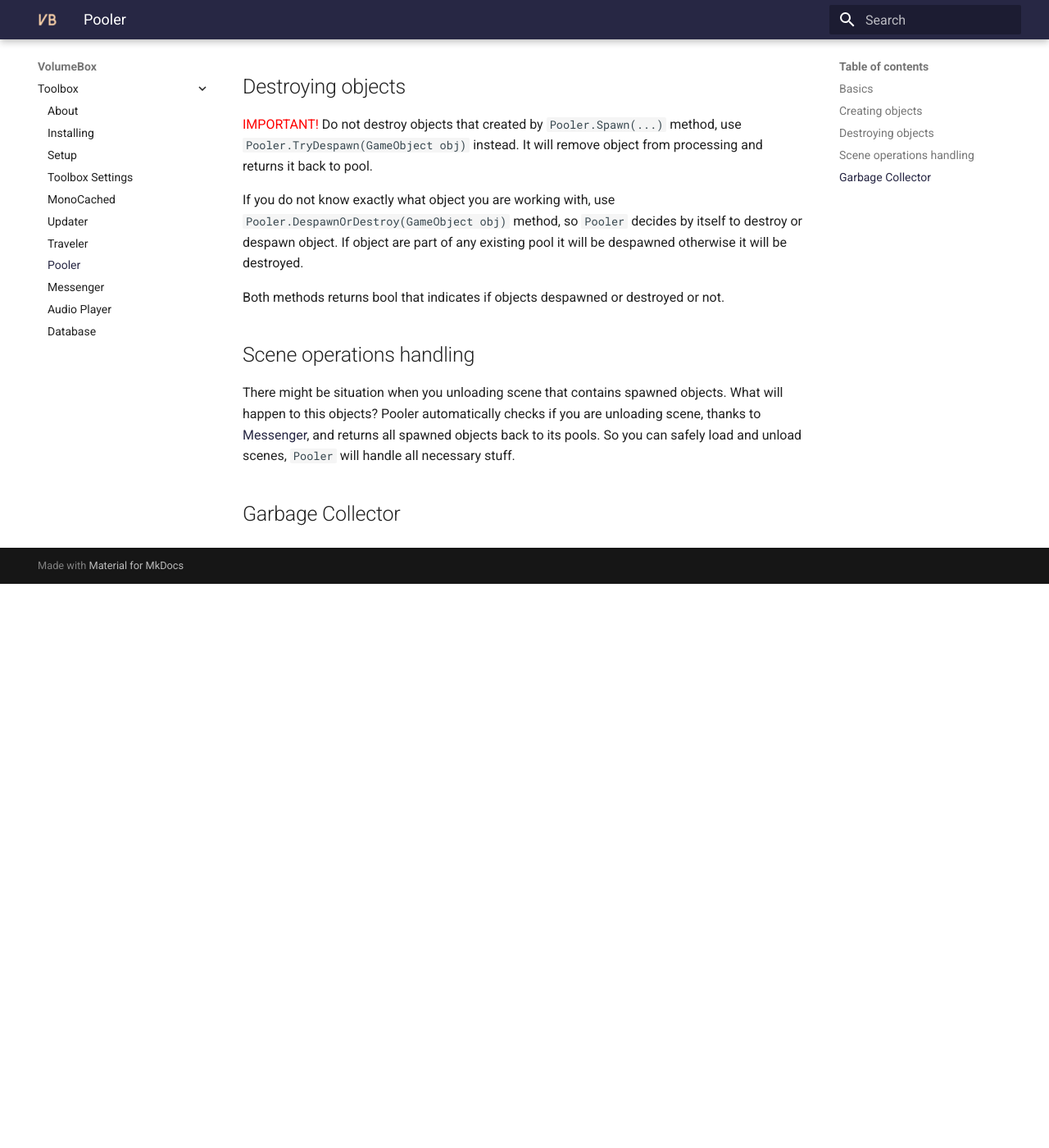
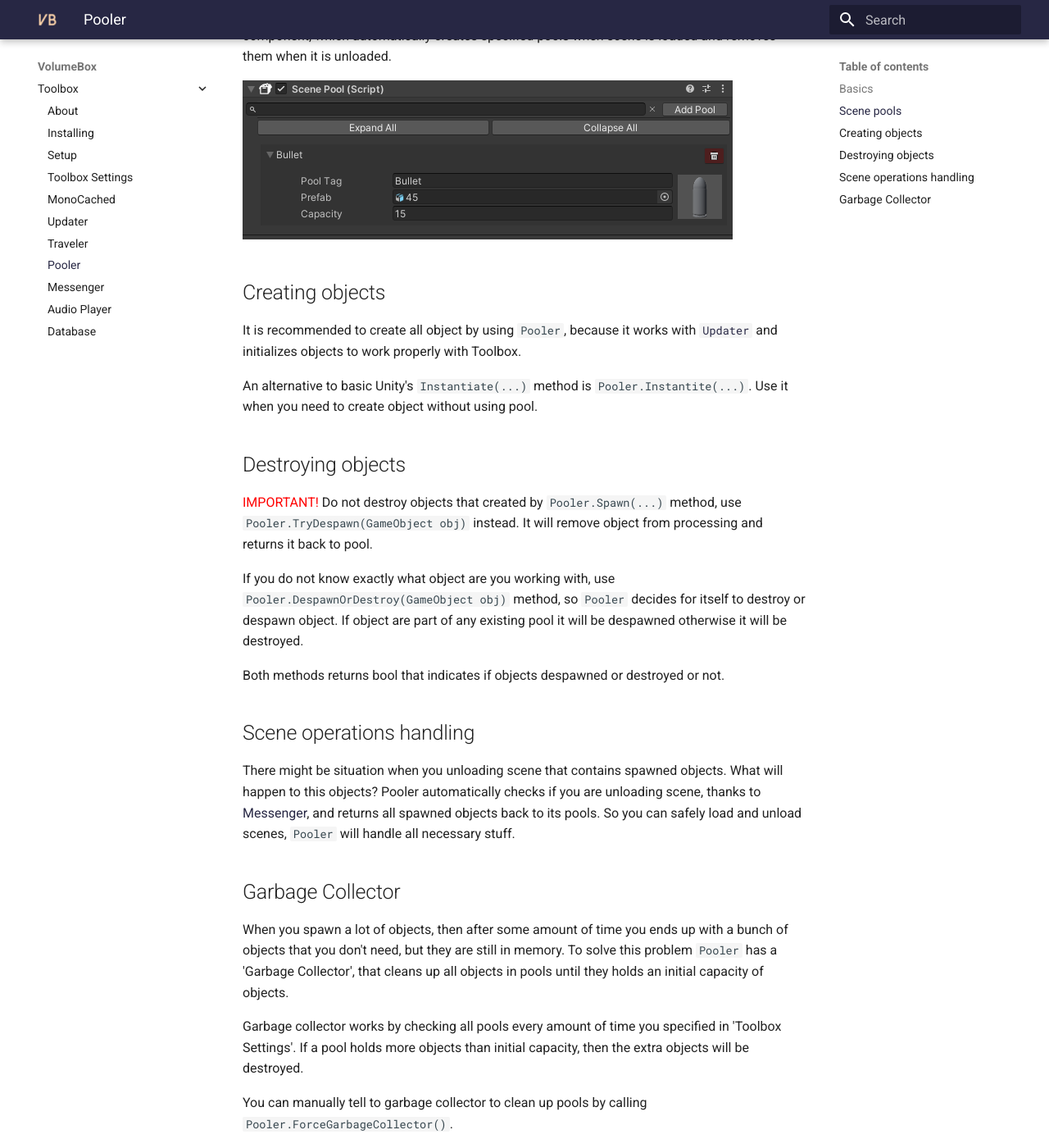
Before and after one commit to GariestGary/GariestGary.github.io, an MkDocs documentation site: the page built from docs/toolbox/pooler.md, in a window 1280 px wide and 1400 px high, scrolled down 1325 px. Shown: the whole window at 82% size. Built offline with MkDocs 1.6.1 and Material for MkDocs 9.7.7, drawn with Linux system fonts in a browser that asks for light colours; before the commit the page ends 2037 px from its top, so only the background shows below that; some of the changed text lies outside the part shown.

````diff
--- a/docs/toolbox/pooler.md
+++ b/docs/toolbox/pooler.md
@@ -7,8 +7,6 @@ Let's start this topic by defining what 'Pool' means. Here you can read all abou
  In simple words, use pool patter when you are working with a lot of instantiating and destroying objects.
 
 Toolbox has his own implementation of this pattern. Simple way you can use it is to define pools you need in [Toolbox settings](toolbox-settings.md) and call `Pooler.Spawn(...)` where you need.
-
-<img src="pooler_use_example_settings.png">
 
 ```C#
 ...
@@ -24,23 +22,33 @@ public void Shoot()
 
 Here you can see that to create pool you need to define it's tag, prefab and capacity.
 
+To create pools, which will be initialized on start, go to 'Toolbox Settings' and  click on 'Pooler' tab. Here you can add or remove pools, change it's tags, prefabs and capacity.
+
+<img src="pooler_use_example_settings.png">
+
 Capacity of the pool describes how many objects you can spawn without instantiating a new one, when it's all over.
 
 You can create pool manually in code by calling `Pooler.TryAddPool(PoolData poolToAdd)` or `Pooler.TryAddPool(string tag, GameObject prefab, int capacity)`. Pool won't be added if other pool already uses specified tag.
 
 Also you can remove pool by calling `Pooler.TryRemovePool(string tag)`.
 
+##Scene pools
+
+What if you want to use some pools on the specific scene? Manually creating and removing pools each time seems boring and complicated. For this reason Toolbox has a `Scene Pool` component, which automatically creates specified pools when scene is loaded and removes them when it is unloaded.
+
+<img src="scene_pool.png">
+
 ##Creating objects
 
 It is recommended to create all object by using `Pooler`, because it works with [`Updater`](updater.md) and initializes objects to work properly with Toolbox.
 
-Alternative to basic Unity's `Instantiate(...)` method is `Pooler.Instantite(...)`. Use it when you need to create object without using pool.
+An alternative to basic Unity's `Instantiate(...)` method is `Pooler.Instantite(...)`. Use it when you need to create object without using pool.
 
 ##Destroying objects
 
 <span style="color:red">IMPORTANT!</span> Do not destroy objects that created by `Pooler.Spawn(...)` method, use `Pooler.TryDespawn(GameObject obj)` instead. It will remove object from processing and returns it back to pool.
 
-If you do not know exactly what object you are working with, use `Pooler.DespawnOrDestroy(GameObject obj)` method, so `Pooler` decides by itself to destroy or despawn object. If object are part of any existing pool it will be despawned otherwise it will be destroyed.
+If you do not know exactly what object are you working with, use `Pooler.DespawnOrDestroy(GameObject obj)` method, so `Pooler` decides for itself to destroy or despawn object. If object are part of any existing pool it will be despawned otherwise it will be destroyed.
 
 Both methods returns bool that indicates if objects despawned or destroyed or not.
 
@@ -49,3 +57,10 @@ Both methods returns bool that indicates if objects despawned or destroyed or no
 There might be situation when you unloading scene that contains spawned objects. What will happen to this objects? Pooler automatically checks if you are unloading scene, thanks to [Messenger](messenger.md), and returns all spawned objects back to its pools. So you can safely load and unload scenes, `Pooler` will handle all necessary stuff.
 
 ##Garbage Collector
+
+When you spawn a lot of objects, then after some amount of time you ends up with a bunch of objects that you don't need, but they are still in memory.
+To solve this problem `Pooler` has a 'Garbage Collector', that cleans up all objects in pools until they holds an initial capacity of objects.
+
+Garbage collector works by checking all pools every amount of time you specified in 'Toolbox Settings'. If a pool holds more objects than initial capacity, then the extra objects will be destroyed.
+
+You can manually tell to garbage collector to clean up pools by calling `Pooler.ForceGarbageCollector()`.
````
Also changed, not shown: docs/toolbox/about.md (+1 -1 lines), docs/toolbox/monocached.md (+6 -6 lines), docs/toolbox/setup.md (+2 -2 lines), docs/toolbox/pooler/pooler_use_example_settings.png, docs/toolbox/pooler/scene_pool.png (added).
